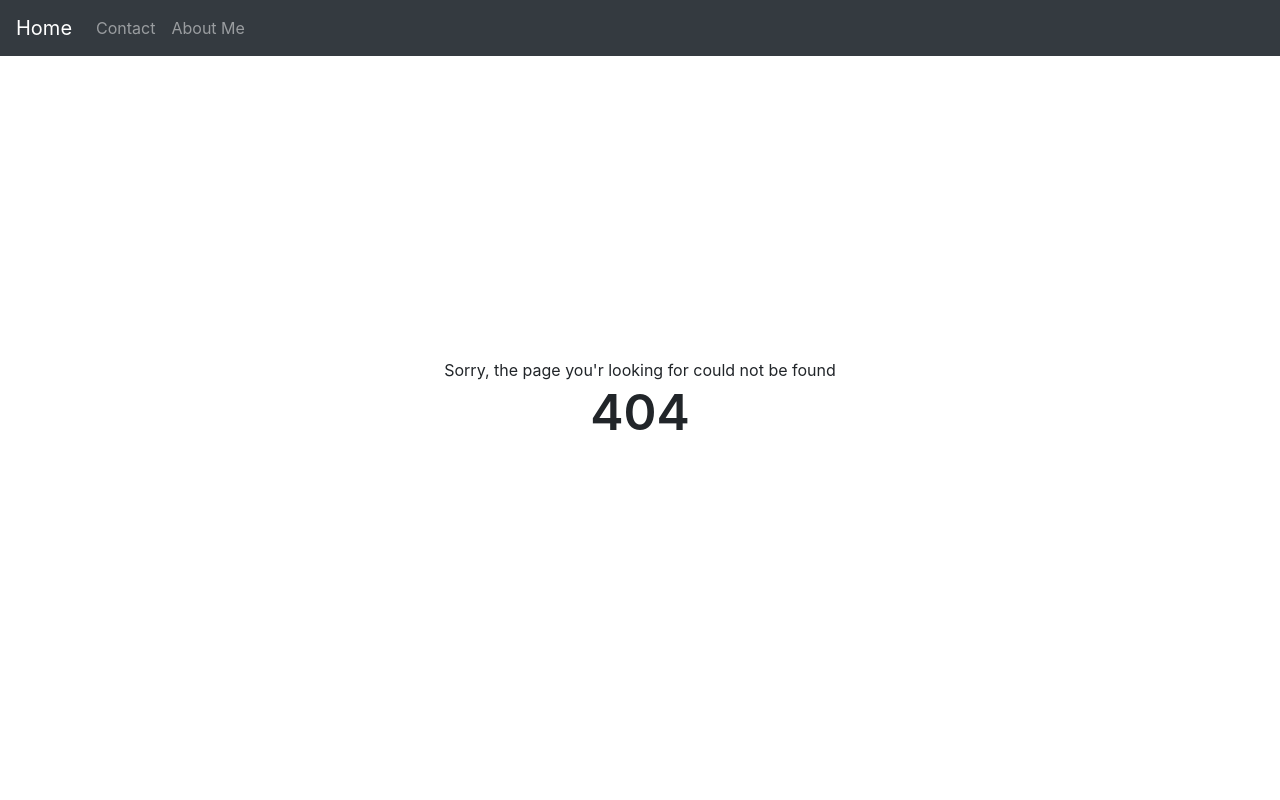
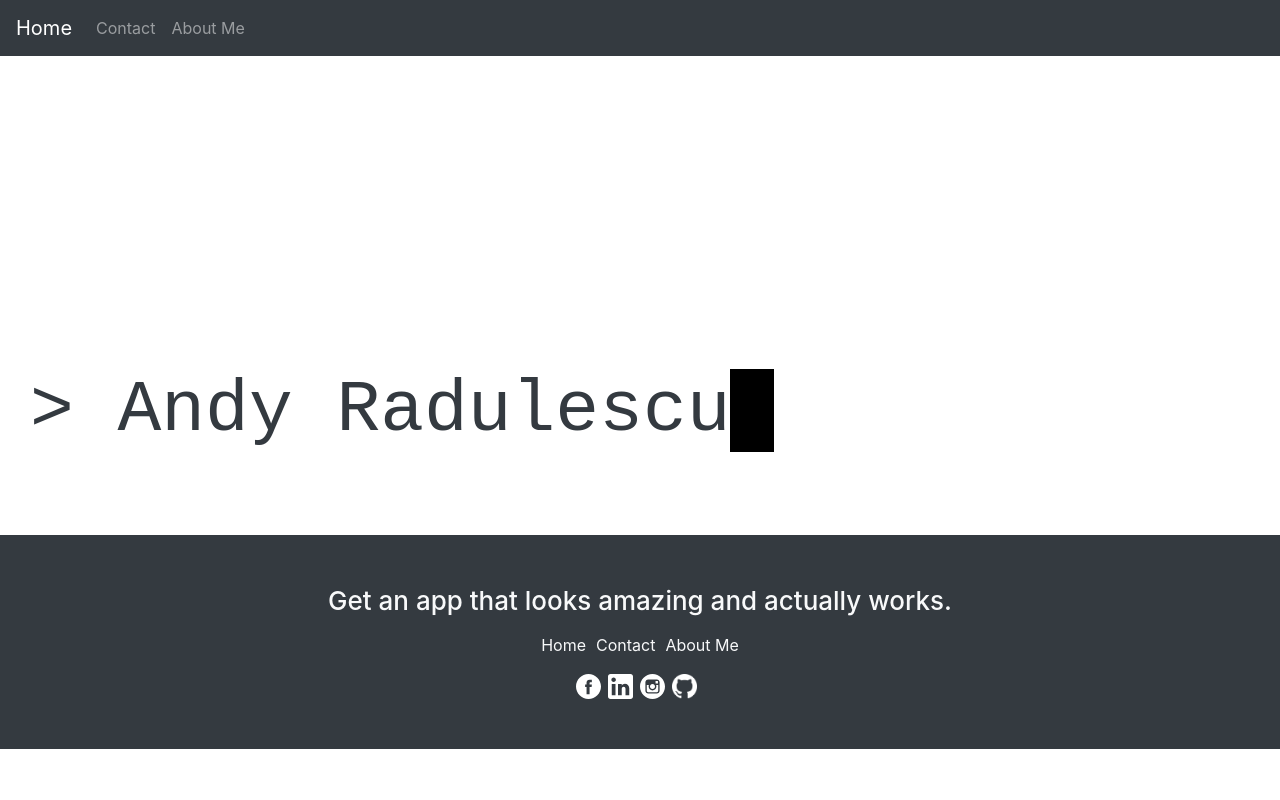
Before and after one commit to AndyRadulescu/personal-website, an Angular app: page /about in a window 1280 px wide. Before the commit this address had no page. Shown: the top 800 px of the page. Built offline with nearby package versions, Linux system fonts and the light colour scheme.

Commit message:
added title section on about

```diff
--- /dev/null
+++ b/src/app/about/about-main/about-main.component.html
@@ -0,0 +1 @@
+<app-about-title></app-about-title>
--- /dev/null
+++ b/src/app/about/about-main/about-main.component.ts
@@ -0,0 +1,15 @@
+import { Component, OnInit } from '@angular/core';
+
+@Component({
+  selector: 'app-about-main',
+  templateUrl: './about-main.component.html',
+  styleUrls: ['./about-main.component.scss']
+})
+export class AboutMainComponent implements OnInit {
+
+  constructor() { }
+
+  ngOnInit() {
+  }
+
+}
--- /dev/null
+++ b/src/app/about/about-title/about-title.component.html
@@ -0,0 +1,6 @@
+<section class="about--title">
+    <div class="about--title__title-container">
+        <h1 class="about--title__title d-inline">Andy Radulescu</h1>
+        <span class="about--title__cursor">&nbsp;</span>
+    </div>
+</section>
--- /dev/null
+++ b/src/app/about/about-title/about-title.component.scss
@@ -0,0 +1,35 @@
+@import "../../../styles/base/variables";
+
+.about--title {
+  margin-top: 100px;
+
+  .about--title__title-container {
+    font-family: monospace;
+
+    .about--title__title {
+      &::before {
+        content: "> ";
+      }
+
+      color: $darkColor;
+      font-size: 5.7vw;
+    }
+
+    .about--title__cursor {
+      font-size: 5.7vw;
+      background-color: black;
+      animation: blinker 1s linear infinite;
+    }
+
+    padding: 20% 30px 70px;
+  }
+}
+
+@keyframes blinker {
+  0% {
+    background-color: black;
+  }
+  100% {
+    background-color: white;
+  }
+}
--- /dev/null
+++ b/src/app/about/about-title/about-title.component.ts
@@ -0,0 +1,15 @@
+import { Component, OnInit } from '@angular/core';
+
+@Component({
+  selector: 'app-about-title',
+  templateUrl: './about-title.component.html',
+  styleUrls: ['./about-title.component.scss']
+})
+export class AboutTitleComponent implements OnInit {
+
+  constructor() { }
+
+  ngOnInit() {
+  }
+
+}
--- a/src/app/app-routing.module.ts
+++ b/src/app/app-routing.module.ts
@@ -4,9 +4,11 @@ import {PageNotFoundComponent} from './home/page-not-found/page-not-found.compon
 import {RouterModule, Routes} from '@angular/router';
 import {MainComponent} from './home/main/main.component';
 import {ContactMainComponent} from './contact/contact-main/contact-main.component';
+import {AboutMainComponent} from './about/about-main/about-main.component';
 
 const appRoutes: Routes = [
     {path: 'contact', component: ContactMainComponent},
+    {path: 'about', component: AboutMainComponent},
     {path: '', component: MainComponent},
     {path: '', redirectTo: '/', pathMatch: 'full'},
     {path: '**', component: PageNotFoundComponent}
--- a/src/app/app.module.ts
+++ b/src/app/app.module.ts
@@ -15,6 +15,8 @@ import {FooterComponent} from './global/components/footer/footer.component';
 import {SectionEmailComponent} from './contact/section-email/section-email.component';
 import {ContactMainComponent} from './contact/contact-main/contact-main.component';
 import {FormsModule} from '@angular/forms';
+import { AboutMainComponent } from './about/about-main/about-main.component';
+import { AboutTitleComponent } from './about/about-title/about-title.component';
 
 @NgModule({
     declarations: [
@@ -28,7 +30,9 @@ import {FormsModule} from '@angular/forms';
         NavbarComponent,
         FooterComponent,
         SectionEmailComponent,
-        ContactMainComponent],
+        ContactMainComponent,
+        AboutMainComponent,
+        AboutTitleComponent],
     imports: [
         BrowserModule,
         AppRoutingModule,
```
Also changed, not shown: src/app/about/about-main/about-main.component.scss (added), 2 other files (tests, documents, lock files or other folders).
